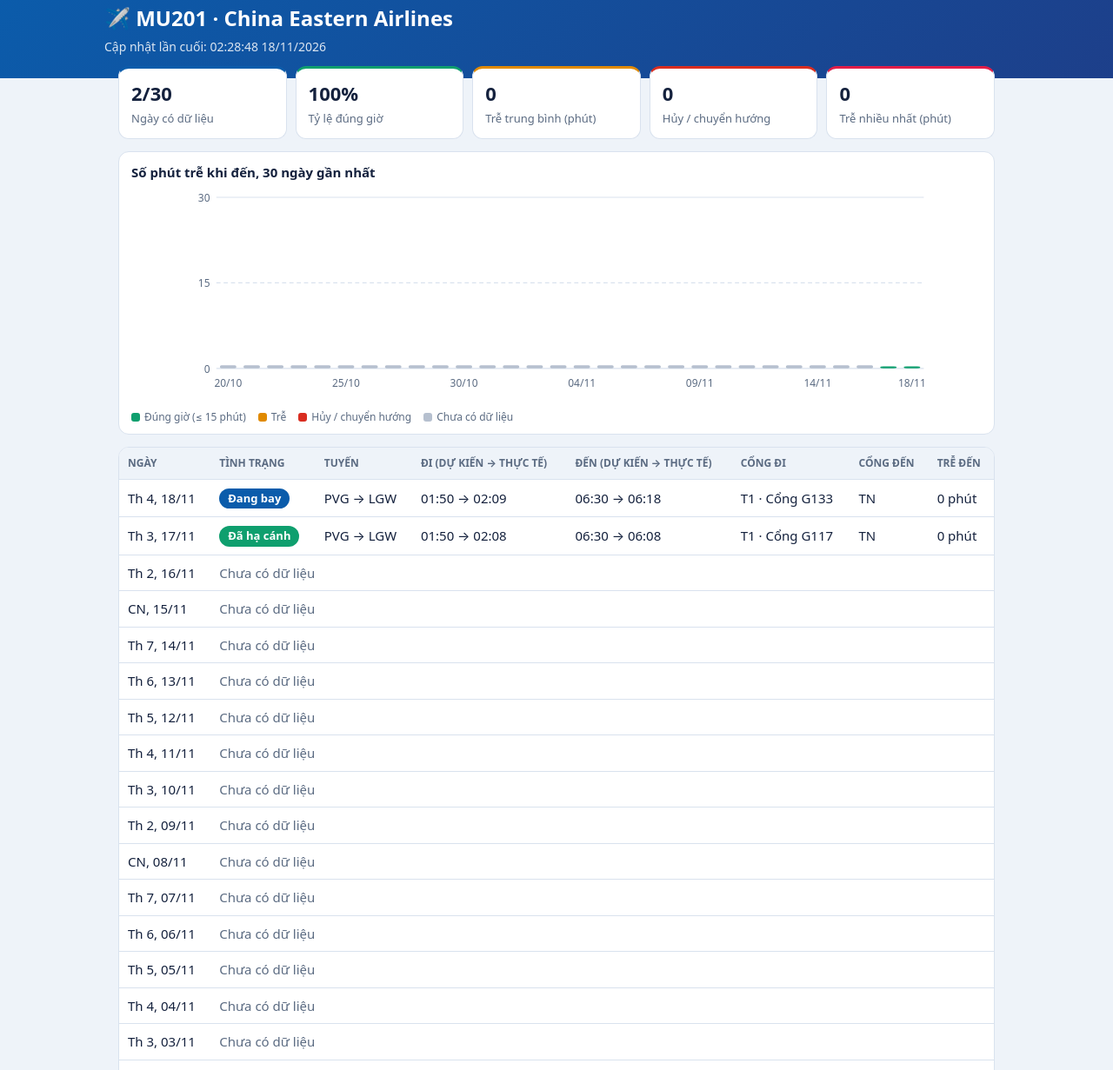
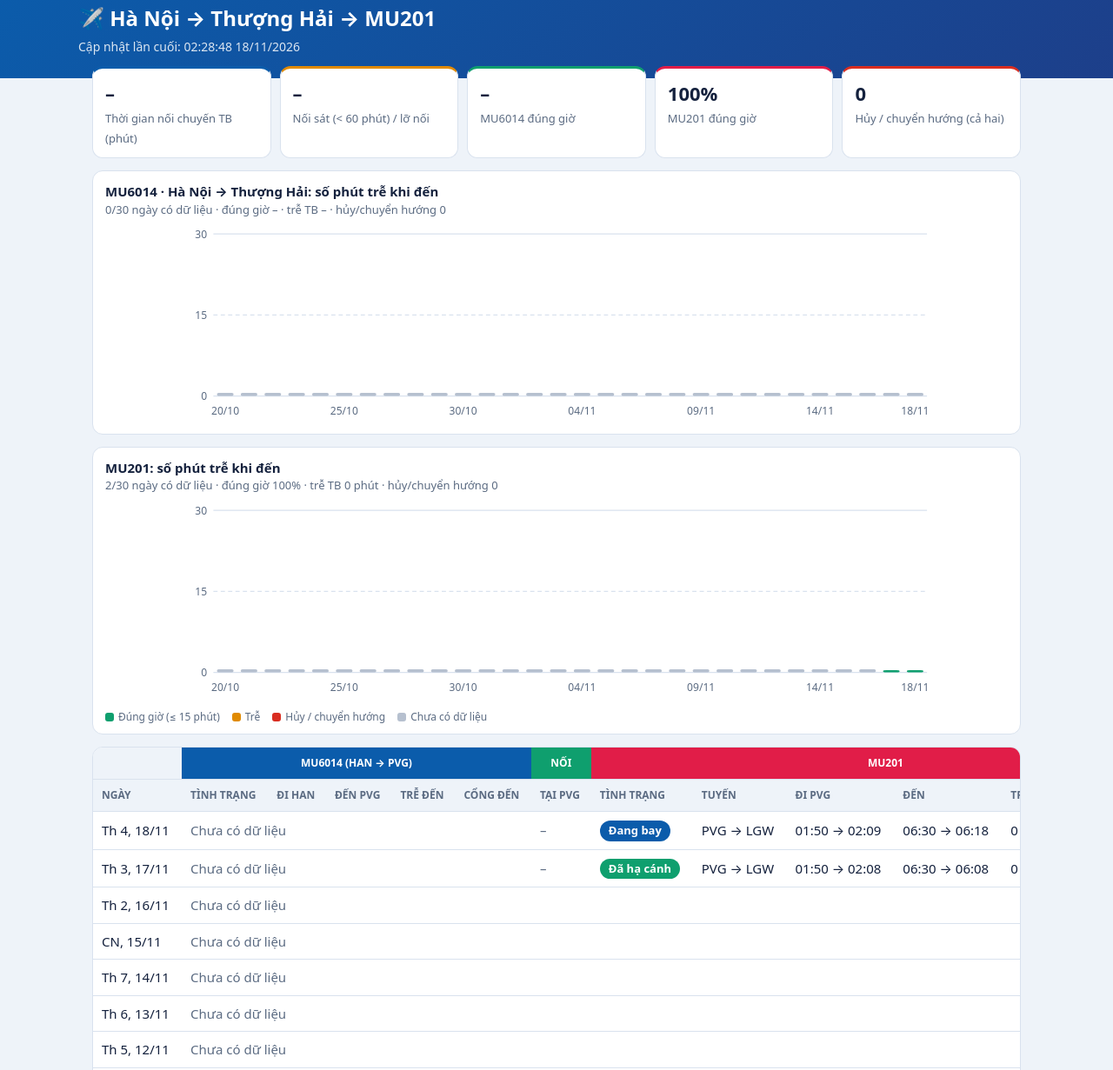
Before and after one commit to dungxlee1912/Mu201, a plain HTML site: page index.html in a window 1280 px wide. Shown: the part 19-1250 px from the top of the page at 87% size. Drawn offline with Linux system fonts and the light colour scheme.

Commit message:
Add files via upload

```diff
--- a/index.html
+++ b/index.html
@@ -1,91 +1,103 @@
 <!DOCTYPE html>
 <html lang="vi"><head><meta charset="utf-8">
 <meta name="viewport" content="width=device-width, initial-scale=1">
-<title>Theo dõi chuyến bay MU201</title>
+<title>Theo dõi MU6014 + MU201</title>
 <style>
 :root{--bg:#eef3f9;--card:#fff;--tx:#14213d;--mut:#5b6b82;--bd:#d9e2ee;--ac:#0b5cab;--ac2:#e11d48;--ok:#0f9f6e;--warn:#e08a00;--bad:#d92d20;--gray:#b6c0cf;--hd:linear-gradient(135deg,#0b5cab,#1d3f8a);color-scheme:light dark}
 @media(prefers-color-scheme:dark){:root{--bg:#0e1522;--card:#17202f;--tx:#e8eef8;--mut:#93a3bb;--bd:#26334a;--ac:#5aa9ff;--ac2:#ff6b8b;--ok:#34d399;--warn:#fbbf24;--bad:#ff7b72;--gray:#3a4961;--hd:linear-gradient(135deg,#123a73,#1b2f66)}}
 *{box-sizing:border-box}body{margin:0;background:var(--bg);color:var(--tx);font:15px/1.5 system-ui,-apple-system,"Segoe UI",sans-serif}
-header{background:var(--hd);color:#fff;padding:22px 16px 26px}
-.in{max-width:1040px;margin:0 auto}
+header{background:var(--hd);color:#fff;padding:22px 16px 26px}.in{max-width:1100px;margin:0 auto}
 header h1{font-size:24px;margin:0 0 4px}header p{margin:0;opacity:.85;font-size:14px}
-main{max-width:1040px;margin:-14px auto 0;padding:0 16px 40px}
-.stats{display:grid;grid-template-columns:repeat(auto-fit,minmax(140px,1fr));gap:10px;margin-bottom:14px}
+main{max-width:1100px;margin:-14px auto 0;padding:0 16px 40px}
+.stats{display:grid;grid-template-columns:repeat(auto-fit,minmax(150px,1fr));gap:10px;margin-bottom:14px}
 .s{background:var(--card);border:1px solid var(--bd);border-radius:12px;padding:12px 14px;border-top:3px solid var(--ac)}
-.s:nth-child(2){border-top-color:var(--ok)}.s:nth-child(3){border-top-color:var(--warn)}.s:nth-child(4){border-top-color:var(--bad)}.s:nth-child(5){border-top-color:var(--ac2)}
+.s:nth-child(2){border-top-color:var(--warn)}.s:nth-child(3){border-top-color:var(--ok)}.s:nth-child(4){border-top-color:var(--ac2)}.s:nth-child(5){border-top-color:var(--bad)}
 .s b{display:block;font-size:22px}.s span{color:var(--mut);font-size:13px}
 .card{background:var(--card);border:1px solid var(--bd);border-radius:12px;margin-bottom:14px;overflow:hidden}
-.card h2{font-size:15px;margin:0;padding:12px 14px 0}
-.chart{overflow-x:auto;padding:6px 10px 10px}
+.card h2{font-size:15px;margin:0;padding:12px 14px 0}.cap{color:var(--mut);font-size:13px;padding:0 14px}
+.chart{overflow-x:auto;padding:6px 10px 6px}
 .leg{display:flex;gap:14px;flex-wrap:wrap;color:var(--mut);font-size:12px;padding:0 14px 10px}
 .leg i{display:inline-block;width:10px;height:10px;border-radius:3px;margin-right:5px;vertical-align:-1px}
-.wrap{overflow-x:auto}
-table{border-collapse:collapse;width:100%;min-width:900px}th,td{padding:9px 10px;border-bottom:1px solid var(--bd);text-align:left;white-space:nowrap}
+.wrap{overflow-x:auto}table{border-collapse:collapse;width:100%;min-width:1250px}
+th,td{padding:9px 10px;border-bottom:1px solid var(--bd);text-align:left;white-space:nowrap}
 th{font-size:12px;color:var(--mut);text-transform:uppercase;background:var(--bg)}
+th.g{text-align:center;color:#fff;background:var(--ac)}th.g2{background:var(--ac2)}th.g3{background:var(--ok)}
 tr:last-child td{border-bottom:0}
 .pill{display:inline-block;padding:2px 10px;border-radius:999px;font-size:13px;font-weight:600;color:#fff;background:var(--gray)}
 .pill.ok{background:var(--ok)}.pill.late{background:var(--warn)}.pill.bad{background:var(--bad)}.pill.act{background:var(--ac)}
-.none{color:var(--mut)}
-.foot{color:var(--mut);font-size:13px}a{color:var(--ac)}
+.none{color:var(--mut)}.foot{color:var(--mut);font-size:13px}a{color:var(--ac)}
 </style></head><body>
-<header><div class="in"><h1>✈️ MU201 · China Eastern Airlines</h1><p id="sub">Đang tải…</p></div></header>
+<header><div class="in"><h1>✈️ Hà Nội → Thượng Hải → MU201</h1><p id="sub">Đang tải…</p></div></header>
 <main>
 <div class="stats">
-<div class="s"><b id="a1">–</b><span>Ngày có dữ liệu</span></div>
-<div class="s"><b id="a2">–</b><span>Tỷ lệ đúng giờ</span></div>
-<div class="s"><b id="a3">–</b><span>Trễ trung bình (phút)</span></div>
-<div class="s"><b id="a4">–</b><span>Hủy / chuyển hướng</span></div>
-<div class="s"><b id="a5">–</b><span>Trễ nhiều nhất (phút)</span></div>
+<div class="s"><b id="a1">–</b><span>Thời gian nối chuyến TB (phút)</span></div>
+<div class="s"><b id="a2">–</b><span>Nối sát (&lt; 60 phút) / lỡ nối</span></div>
+<div class="s"><b id="a3">–</b><span>MU6014 đúng giờ</span></div>
+<div class="s"><b id="a4">–</b><span>MU201 đúng giờ</span></div>
+<div class="s"><b id="a5">–</b><span>Hủy / chuyển hướng (cả hai)</span></div>
 </div>
-<div class="card"><h2>Số phút trễ khi đến, 30 ngày gần nhất</h2>
-<div class="chart" id="chart"></div>
+<div class="card"><h2>MU6014 · Hà Nội → Thượng Hải: số phút trễ khi đến</h2><div class="cap" id="c1t"></div><div class="chart" id="c1"></div></div>
+<div class="card"><h2>MU201: số phút trễ khi đến</h2><div class="cap" id="c2t"></div><div class="chart" id="c2"></div>
 <div class="leg"><span><i style="background:var(--ok)"></i>Đúng giờ (≤ 15 phút)</span><span><i style="background:var(--warn)"></i>Trễ</span><span><i style="background:var(--bad)"></i>Hủy / chuyển hướng</span><span><i style="background:var(--gray)"></i>Chưa có dữ liệu</span></div></div>
-<div class="card"><div class="wrap"><table><thead><tr><th>Ngày</th><th>Tình trạng</th><th>Tuyến</th><th>Đi (dự kiến → thực tế)</th><th>Đến (dự kiến → thực tế)</th><th>Cổng đi</th><th>Cổng đến</th><th>Trễ đến</th></tr></thead><tbody id="rows"></tbody></table></div></div>
-<p class="foot">Dữ liệu tự cập nhật 2 lần mỗi ngày từ Aviationstack. Giờ hiển thị là giờ địa phương tại từng sân bay. Tra cứu chính thức: <a href="https://www.ceair.com/en/usd/self-service/before/flight-status" target="_blank" rel="noopener">China Eastern</a>.</p>
+<div class="card"><div class="wrap"><table><thead>
+<tr><th></th><th class="g" colspan="5">MU6014 (HAN → PVG)</th><th class="g g3">Nối</th><th class="g g2" colspan="6">MU201</th></tr>
+<tr><th>Ngày</th><th>Tình trạng</th><th>Đi HAN</th><th>Đến PVG</th><th>Trễ đến</th><th>Cổng đến</th><th>Tại PVG</th><th>Tình trạng</th><th>Tuyến</th><th>Đi PVG</th><th>Đến</th><th>Trễ đến</th><th>Cổng đi</th></tr>
+</thead><tbody id="rows"></tbody></table></div></div>
+<p class="foot">Cột "Nối" = thời gian từ lúc MU6014 đến PVG (thực tế) tới giờ MU201 cất cánh theo lịch; dưới 60 phút được tô vàng, chỉ là mốc tham khảo, thời gian nối tối thiểu thực tế tùy sân bay và hãng. Giờ hiển thị là giờ địa phương tại từng sân bay. Dữ liệu cập nhật mỗi ngày từ Aviationstack. Tra cứu chính thức: <a href="https://www.ceair.com/en/usd/self-service/before/flight-status" target="_blank" rel="noopener">China Eastern</a>.</p>
 </main>
 <script>
 var L={scheduled:["Theo lịch",""],active:["Đang bay","act"],landed:["Đã hạ cánh",""],cancelled:["Đã hủy","bad"],incident:["Sự cố","bad"],diverted:["Chuyển hướng","bad"]};
+function $(i){return document.getElementById(i)}
 function hm(s){return s?s.slice(11,16):"–"}
+function pair(p){return p?hm(p.scheduled)+" → "+hm(p.actual||p.estimated):"–"}
 function gt(s){if(!s)return "–";var a=[];if(s.terminal)a.push("T"+s.terminal);if(s.gate)a.push("Cổng "+s.gate);return a.join(" · ")||"–"}
 function iso(d){return d.getFullYear()+"-"+String(d.getMonth()+1).padStart(2,"0")+"-"+String(d.getDate()).padStart(2,"0")}
-function el(id){return document.getElementById(id)}
+function T(s){return s?Date.parse(s.slice(0,16)+":00Z"):null}
+function nxt(k){var d=new Date(k+"T00:00:00");d.setDate(d.getDate()+1);return iso(d)}
+function dly(e){if(e.arr&&e.arr.delay!=null)return e.arr.delay;return e.dep&&e.dep.delay!=null?e.dep.delay:null}
+function cls(e){if(!e)return{t:"none"};if(e.status==="cancelled"||e.status==="diverted"||e.status==="incident")return{t:"bad"};var d=dly(e);return d==null?{t:"none"}:{t:d>15?"late":"ok",v:d}}
+function pill(e){if(!e)return '<span class="none">–</span>';var m=L[e.status]||[e.status||"?",""],c=m[1];if(!c){var q=cls(e);c=q.t==="late"?"late":q.t==="ok"?"ok":""}return '<span class="pill '+c+'">'+m[0]+'</span>'}
+function dtxt(e){if(!e)return "–";var d=dly(e);return d==null?"–":d+" phút"}
+function stat(F,days){var n=0,ok=0,sum=0,cnt=0,bad=0,mx=0,pts=[];
+ days.forEach(function(x){var e=F[x.k],c=cls(e);if(e)n++;if(c.t==="bad")bad++;else if(c.v!=null){cnt++;sum+=c.v;if(c.v<=15)ok++;if(c.v>mx)mx=c.v}pts.push({lab:x.lab,t:c.t,v:c.v})});
+ return{n:n,ok:ok,sum:sum,cnt:cnt,bad:bad,mx:mx,pts:pts.reverse()}}
+function chart(id,S){
+ var W=720,H=190,pl=34,pb=26,pt=10,cw=(W-pl-8)/30,top=Math.max(30,Math.ceil(S.mx/10)*10),ph=H-pb-pt;
+ function Y(v){return pt+ph-v/top*ph}
+ var s='<svg viewBox="0 0 '+W+' '+H+'" width="100%" style="min-width:560px;max-height:230px" role="img">';
+ [0,15,top].forEach(function(v){s+='<line x1="'+pl+'" x2="'+(W-8)+'" y1="'+Y(v)+'" y2="'+Y(v)+'" style="stroke:var(--bd)"'+(v===15?' stroke-dasharray="4 3"':'')+'/><text x="'+(pl-6)+'" y="'+(Y(v)+4)+'" text-anchor="end" font-size="10" style="fill:var(--mut)">'+v+'</text>'});
+ S.pts.forEach(function(p,i){var x=pl+i*cw+cw*.15,w=cw*.7;
+  if(p.t==="ok"||p.t==="late"){var h=Math.max(2,p.v/top*ph);s+='<rect x="'+x+'" y="'+(pt+ph-h)+'" width="'+w+'" height="'+h+'" rx="3" style="fill:var(--'+(p.t==="ok"?"ok":"warn")+')"><title>'+p.lab+': trễ '+p.v+' phút</title></rect>'}
+  else if(p.t==="bad")s+='<rect x="'+x+'" y="'+(pt+ph*.5)+'" width="'+w+'" height="'+ph*.5+'" rx="3" style="fill:var(--bad)"><title>'+p.lab+': hủy / chuyển hướng</title></rect>';
+  else s+='<rect x="'+x+'" y="'+(pt+ph-3)+'" width="'+w+'" height="3" rx="1.5" style="fill:var(--gray)"><title>'+p.lab+': chưa có dữ liệu</title></rect>';
+  if(i%5===0||i===29)s+='<text x="'+(x+w/2)+'" y="'+(H-8)+'" text-anchor="middle" font-size="10" style="fill:var(--mut)">'+p.lab.split(", ").pop()+'</text>'});
+ $(id).innerHTML=s+'</svg>'}
+function cap(id,S){$(id).textContent=S.n+"/30 ngày có dữ liệu · đúng giờ "+(S.cnt?Math.round(S.ok/S.cnt*100)+"%":"–")+" · trễ TB "+(S.cnt?Math.round(S.sum/S.cnt)+" phút":"–")+" · hủy/chuyển hướng "+S.bad}
 fetch("data.json?"+Date.now()).then(function(r){return r.json()}).then(function(db){
- var f=db.flights||{},tb=el("rows"),n=0,ok=0,sum=0,cnt=0,bad=0,mx=0,now=new Date(),pts=[];
- el("sub").textContent=db.updated?"Cập nhật lần cuối: "+new Date(db.updated).toLocaleString("vi-VN"):"Chưa có dữ liệu, workflow chưa chạy lần nào.";
- for(var i=0;i<30;i++){
-  var d=new Date(now);d.setDate(now.getDate()-i);var k=iso(d),e=f[k],tr=document.createElement("tr");
-  var lab=d.toLocaleDateString("vi-VN",{weekday:"short",day:"2-digit",month:"2-digit"});
-  if(!e){pts.push({lab:lab,t:"none"});tr.innerHTML='<td>'+lab+'</td><td class="none" colspan="7">Chưa có dữ liệu</td>';tb.appendChild(tr);continue}
-  n++;var dl=e.arr&&e.arr.delay!=null?e.arr.delay:(e.dep&&e.dep.delay!=null?e.dep.delay:null);
-  var m=L[e.status]||[e.status||"?",""],cls=m[1],isBad=(e.status==="cancelled"||e.status==="diverted"||e.status==="incident");
-  if(!cls&&dl!=null)cls=dl>15?"late":"ok";
-  if(isBad){bad++;pts.push({lab:lab,t:"bad"})}
-  else if(dl!=null){sum+=dl;cnt++;if(dl<=15)ok++;if(dl>mx)mx=dl;pts.push({lab:lab,t:dl>15?"late":"ok",v:dl})}
-  else pts.push({lab:lab,t:"none"});
-  tr.innerHTML='<td>'+lab+'</td><td><span class="pill '+cls+'">'+m[0]+'</span></td><td>'+(e.dep.iata||"?")+' → '+(e.arr.iata||"?")+'</td>'
-   +'<td>'+hm(e.dep.scheduled)+' → '+hm(e.dep.actual||e.dep.estimated)+'</td>'
-   +'<td>'+hm(e.arr.scheduled)+' → '+hm(e.arr.actual||e.arr.estimated)+'</td>'
-   +'<td>'+gt(e.dep)+'</td><td>'+gt(e.arr)+'</td><td>'+(dl==null?"–":dl+" phút")+'</td>';
-  tb.appendChild(tr);
- }
- el("a1").textContent=n+"/30";
- el("a2").textContent=cnt?Math.round(ok/cnt*100)+"%":"–";
- el("a3").textContent=cnt?Math.round(sum/cnt):"–";
- el("a4").textContent=n?bad:"–";
- el("a5").textContent=cnt?mx:"–";
- // Biểu đồ cột (cũ → mới)
- pts.reverse();
- var W=720,H=200,pl=34,pb=26,pt=10,cw=(W-pl-8)/30,top=Math.max(30,Math.ceil(mx/10)*10),ph=H-pb-pt;
- function Y(v){return pt+ph-v/top*ph}
- var s='<svg viewBox="0 0 '+W+' '+H+'" width="100%" style="min-width:560px;max-height:240px" role="img" aria-label="Biểu đồ số phút trễ">';
- [0,15,top].forEach(function(v,ix){s+='<line x1="'+pl+'" x2="'+(W-8)+'" y1="'+Y(v)+'" y2="'+Y(v)+'" style="stroke:var(--bd)"'+(v===15?' stroke-dasharray="4 3"':'')+'/><text x="'+(pl-6)+'" y="'+(Y(v)+4)+'" text-anchor="end" font-size="10" style="fill:var(--mut)">'+v+'</text>'});
- pts.forEach(function(p,i){
-  var x=pl+i*cw+cw*.15,w=cw*.7,c;
-  if(p.t==="ok"||p.t==="late"){var h=Math.max(2,p.v/top*ph);s+='<rect x="'+x+'" y="'+(pt+ph-h)+'" width="'+w+'" height="'+h+'" rx="3" style="fill:var(--'+(p.t==="ok"?"ok":"warn")+')"><title>'+p.lab+': trễ '+p.v+' phút</title></rect>'}
-  else if(p.t==="bad"){s+='<rect x="'+x+'" y="'+(pt+ph-ph*.5)+'" width="'+w+'" height="'+ph*.5+'" rx="3" style="fill:var(--bad)"><title>'+p.lab+': hủy / chuyển hướng</title></rect>'}
-  else{s+='<rect x="'+x+'" y="'+(pt+ph-3)+'" width="'+w+'" height="3" rx="1.5" style="fill:var(--gray)"><title>'+p.lab+': chưa có dữ liệu</title></rect>'}
-  if(i%5===0||i===29)s+='<text x="'+(x+w/2)+'" y="'+(H-8)+'" text-anchor="middle" font-size="10" style="fill:var(--mut)">'+p.lab.split(", ").pop()+'</text>';
- });
- el("chart").innerHTML=s+'</svg>';
-}).catch(function(){el("sub").textContent="Không đọc được data.json"});
+ var F=db.flights||{},ks=Object.keys(F);if(ks.length&&/^\d{4}-/.test(ks[0]))F={MU201:F};
+ var A=F.MU6014||{},B=F.MU201||{},now=new Date(),days=[];
+ $("sub").textContent=db.updated?"Cập nhật lần cuối: "+new Date(db.updated).toLocaleString("vi-VN"):"Chưa có dữ liệu, workflow chưa chạy lần nào.";
+ for(var i=0;i<30;i++){var d=new Date(now);d.setDate(now.getDate()-i);days.push({k:iso(d),lab:d.toLocaleDateString("vi-VN",{weekday:"short",day:"2-digit",month:"2-digit"})})}
+ function conn(a,k){if(!a||!a.arr)return null;var sa=T(a.arr.scheduled),ra=T(a.arr.actual||a.arr.estimated||a.arr.scheduled);if(sa==null||ra==null)return null;
+  var b=B[k];if(!b||!b.dep||T(b.dep.scheduled)==null||T(b.dep.scheduled)<sa)b=B[nxt(k)];
+  if(!b||!b.dep||T(b.dep.scheduled)==null||T(b.dep.scheduled)<sa)return null;return Math.round((T(b.dep.scheduled)-ra)/60000)}
+ var tb=$("rows"),bufs=[],tight=0,lost=0;
+ days.forEach(function(x){var a=A[x.k],b=B[x.k],h="<td>"+x.lab+"</td>";
+  if(!a&&!b){tb.insertAdjacentHTML("beforeend",'<tr><td>'+x.lab+'</td><td class="none" colspan="12">Chưa có dữ liệu</td></tr>');return}
+  h+=a?'<td>'+pill(a)+'</td><td>'+pair(a.dep)+'</td><td>'+pair(a.arr)+'</td><td>'+dtxt(a)+'</td><td>'+gt(a.arr)+'</td>':'<td class="none" colspan="5">Chưa có dữ liệu</td>';
+  var v=conn(a,x.k),c='<td class="none">–</td>';
+  if(v!=null){if(v<0){lost++;c='<td><span class="pill bad">Lỡ nối '+(-v)+' phút</span></td>'}
+   else if(v>=720)c='<td><span class="pill ok">Qua đêm</span></td>';
+   else{bufs.push(v);if(v<60){tight++;c='<td><span class="pill late">'+v+' phút</span></td>'}else c='<td><span class="pill ok">'+v+' phút</span></td>'}}
+  h+=c;
+  h+=b?'<td>'+pill(b)+'</td><td>'+(b.dep.iata||"?")+' → '+(b.arr.iata||"?")+'</td><td>'+pair(b.dep)+'</td><td>'+pair(b.arr)+'</td><td>'+dtxt(b)+'</td><td>'+gt(b.dep)+'</td>':'<td class="none" colspan="6">Chưa có dữ liệu</td>';
+  tb.insertAdjacentHTML("beforeend","<tr>"+h+"</tr>")});
+ var SA=stat(A,days),SB=stat(B,days);
+ chart("c1",SA);chart("c2",SB);cap("c1t",SA);cap("c2t",SB);
+ $("a1").textContent=bufs.length?Math.round(bufs.reduce(function(p,q){return p+q},0)/bufs.length):"–";
+ $("a2").textContent=bufs.length||lost?tight+" / "+lost:"–";
+ $("a3").textContent=SA.cnt?Math.round(SA.ok/SA.cnt*100)+"%":"–";
+ $("a4").textContent=SB.cnt?Math.round(SB.ok/SB.cnt*100)+"%":"–";
+ $("a5").textContent=(SA.n||SB.n)?SA.bad+SB.bad:"–";
+}).catch(function(){$("sub").textContent="Không đọc được data.json"});
 </script></body></html>
```
Also changed, not shown: 1 other file.
